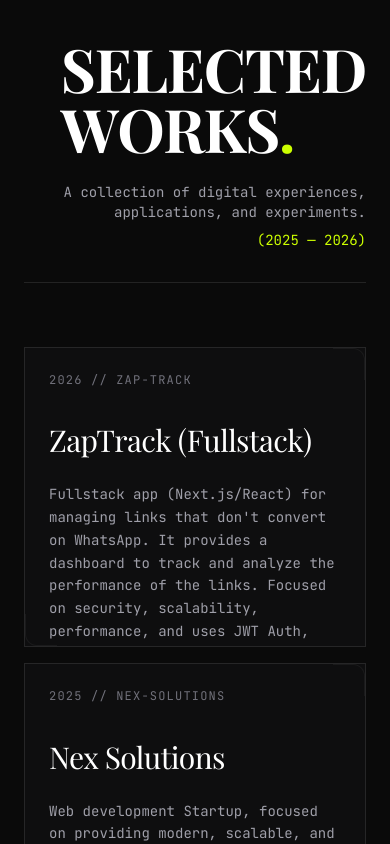
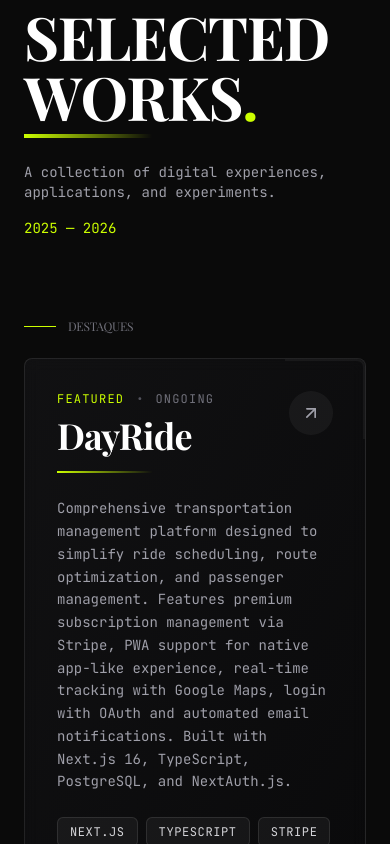
Before and after one commit to ViniMTrevisan/portfolio-vinimtrevisan, a Next.js app: page /en in a window 390 px wide. Shown: the part 5320-6164 px from the top of the page. Built offline with nearby package versions, Linux system fonts and the light colour scheme; no server answers; a web font is replaced by a local one.

Commit message:
atualizando links

```diff
--- a/messages/en.json
+++ b/messages/en.json
@@ -64,10 +64,12 @@
     "p3_desc": "Fullstack app (Node.js/React) for scheduling, with full CRUD, JWT authentication, and PostgreSQL DB.",
     "p4_title": "Nex Solutions",
     "p4_desc": "Web development Startup, focused on providing modern, scalable, and innovative solutions for companies with available prices and a great user experience.",
-    "p5_title": "ZapTrack (Fullstack)",
+    "p5_title": "ZapTrack",
     "p5_desc": "Fullstack app (Next.js/React) for managing links that don't convert on WhatsApp. It provides a dashboard to track and analyze the performance of the links. Focused on security, scalability, performance, and uses JWT Auth, Stripe, and PostgreSQL.",
     "p6_title": "Fabrica das Copias",
     "p6_desc": "Landing page for a big printing company, focused on providing a new modern, tech-savvy, and user-friendly experience and visual for the company.",
+    "p7_title": "DayRide",
+    "p7_desc": "Comprehensive transportation management platform designed to simplify ride scheduling, route optimization, and passenger management. Features premium subscription management via Stripe, PWA support for native app-like experience, real-time tracking with Google Maps, login with OAuth and automated email notifications. Built with Next.js 16, TypeScript, PostgreSQL, and NextAuth.js.",
     "github_button": "View on GitHub"
   },
   "Contact": {
--- a/messages/pt.json
+++ b/messages/pt.json
@@ -64,10 +64,12 @@
     "p3_desc": "App fullstack (Node.js/React) para agendamento, com CRUD completo, autenticação JWT e banco PostgreSQL.",
     "p4_title": "Nex Solutions",
     "p4_desc": "Startup de desenvolvimento web, focada em fornecer soluções modernas, escaláveis e inovadoras para empresas com preços acessíveis e uma experiência de usuário excepcional.",
-    "p5_title": "ZapTrack (Fullstack)",
+    "p5_title": "ZapTrack",
     "p5_desc": "App fullstack (Next.js/React) para gerenciar links que não convertem no WhatsApp. Fornece um dashboard para rastrear e analisar o desempenho dos links (anúncios), e um plano Freemium com 10 links ativos. Foco em segurança, escalabilidade, performance e utiliza JWT Auth, Stripe e PostgreSQL.",
     "p6_title": "Fabrica das Copias",
     "p6_desc": "Landing page para uma grande empresa de impressão, focada em fornecer uma experiência moderna, tecnológica e visual para a empresa.",
+    "p7_title": "DayRide",
+    "p7_desc": "Plataforma completa de gestão de transporte para simplificar agendamento de corridas, otimização de rotas e gerenciamento de passageiros. Oferece sistema de assinaturas premium via Stripe, suporte PWA para experiência mobile nativa, rastreamento em tempo real com Google Maps, login com OAuth e notificações por email automatizadas. Construído com Next.js 16, TypeScript, PostgreSQL e NextAuth.js.",
     "github_button": "Ver no GitHub"
   },
   "Contact": {
--- a/src/components/Projects.tsx
+++ b/src/components/Projects.tsx
@@ -4,27 +4,35 @@ import React from 'react';
 import { motion } from 'framer-motion';
 import { useActiveSection } from '@/contexts/ActiveSectionContext';
 import { useTranslations } from 'next-intl';
-import { ArrowUpRight, Github } from 'lucide-react';
-import Image from 'next/image';
+import { ArrowUpRight, ExternalLink } from 'lucide-react';
 
 const projectsData = [
   {
-    id: 'zap-track',
+    id: 'dayride',
+    titleKey: 'p7_title',
+    descKey: 'p7_desc',
+    technologies: ['Next.js', 'TypeScript', 'Stripe', 'PostgreSQL'],
+    githubUrl: 'https://github.com/ViniMTrevisan/dayride',
+    year: 'Ongoing',
+    featured: true
+  },
+  {
+    id: 'zaptrack',
     titleKey: 'p5_title',
     descKey: 'p5_desc',
     technologies: ['Next.js', 'Tailwind', 'PostgreSQL'],
     githubUrl: 'https://zaptrack.app.br/',
     year: '2026',
-    size: 'wide' // Spans 2 cols
+    featured: true
   },
   {
     id: 'nex-solutions',
     titleKey: 'p4_title',
     descKey: 'p4_desc',
     technologies: ['React', 'Framer', 'StartUp'],
-    githubUrl: 'https://solutions-nex.vercel.app/',
-    year: '2025',
-    size: 'wide' // Tall vertical
+    githubUrl: 'https://www.solutionsbynex.com/',
+    year: 'Ongoing',
+    featured: true
   },
   {
     id: 'ecommerce-api',
@@ -33,7 +41,7 @@ const projectsData = [
     technologies: ['Java', 'Spring Boot', 'AWS'],
     githubUrl: 'https://github.com/ViniMTrevisan/spring-e-commerce',
     year: '2025',
-    size: 'normal'
+    featured: false
   },
   {
     id: 'finance-app',
@@ -42,7 +50,7 @@ const projectsData = [
     technologies: ['Java', 'React'],
     githubUrl: 'https://app-financas-vinidev.vercel.app/',
     year: '2025',
-    size: 'wide'
+    featured: false
   },
   {
     id: 'fabrica-das-copias',
@@ -51,66 +59,141 @@ const projectsData = [
     technologies: ['Typescript', 'Next.js'],
     githubUrl: 'https://www.fabricadascopias.com.br/',
     year: '2025',
-    size: 'normal'
+    featured: false
   }
 ];
 
-const ProjectCard = ({ project, t, index }: { project: any, t: any, index: number }) => {
-
-  // Determine grid span based on size prop
-  let gridClass = "col-span-1 row-span-1";
-  if (project.size === 'large') gridClass = "md:col-span-2 md:row-span-2";
-  if (project.size === 'tall') gridClass = "md:col-span-1 md:row-span-2";
-  if (project.size === 'wide') gridClass = "md:col-span-2 md:row-span-1";
-
+const FeaturedProjectCard = ({ project, t, index }: { project: any, t: any, index: number }) => {
   return (
     <motion.div
       initial={{ opacity: 0, y: 50 }}
       whileInView={{ opacity: 1, y: 0 }}
-      transition={{ duration: 0.8, delay: index * 0.1 }}
-      viewport={{ once: true, margin: "-100px" }}
-      className={`group relative border border-white/10 bg-zinc-900/30 overflow-hidden ${gridClass} min-h-[300px] flex flex-col justify-between p-6 hover:bg-zinc-900/60 transition-colors duration-500`}
+      transition={{ duration: 0.6, delay: index * 0.15 }}
+      viewport={{ once: true, margin: "-50px" }}
+      className="group relative border border-white/10 bg-gradient-to-br from-zinc-900/50 to-zinc-950/50 backdrop-blur-sm overflow-hidden rounded-lg hover:border-primary/50 transition-all duration-500"
     >
-      {/* Hover Gradient Overlay */}
-      <div className="absolute inset-0 bg-gradient-to-t from-black/80 to-transparent opacity-0 group-hover:opacity-100 transition-opacity duration-500 z-10" />
+      {/* Animated Background Gradient */}
+      <div className="absolute inset-0 bg-gradient-to-br from-primary/5 via-transparent to-transparent opacity-0 group-hover:opacity-100 transition-opacity duration-700" />
 
-      {/* Content */}
-      <div className="relative z-20 flex flex-col h-full justify-between">
-        <div className="flex justify-between items-start">
-          <div className="font-mono text-xs text-zinc-500 uppercase tracking-widest group-hover:text-primary transition-colors">
-            {project.year} // {project.id}
+      {/* Shimmer Effect */}
+      <div className="absolute inset-0 -translate-x-full group-hover:translate-x-full transition-transform duration-1000 bg-gradient-to-r from-transparent via-white/5 to-transparent" />
+
+      <div className="relative p-8 md:p-10 h-full flex flex-col justify-between min-h-[400px]">
+        {/* Header */}
+        <div className="space-y-4">
+          <div className="flex items-start justify-between">
+            <div className="space-y-2">
+              <div className="flex items-center gap-3">
+                <span className="font-mono text-xs text-primary uppercase tracking-widest">
+                  Featured
+                </span>
+                <span className="font-mono text-xs text-zinc-600">•</span>
+                <span className="font-mono text-xs text-zinc-500 uppercase tracking-widest">
+                  {project.year}
+                </span>
               </div>
+              <h3 className="font-serif text-4xl md:text-5xl text-white font-bold group-hover:text-primary transition-colors duration-300">
+                {t(project.titleKey)}
+              </h3>
+            </div>
+
             <a
               href={project.githubUrl}
               target="_blank"
               rel="noreferrer"
-            className="p-2 rounded-full bg-white/5 hover:bg-white hover:text-black transition-all duration-300 opacity-0 group-hover:opacity-100 transform translate-y-4 group-hover:translate-y-0"
+              className="p-3 rounded-full bg-white/5 hover:bg-primary hover:scale-110 transition-all duration-300 group/btn"
+              aria-label={`Visit ${t(project.titleKey)}`}
             >
-            <ArrowUpRight size={18} />
+              <ArrowUpRight size={20} className="text-zinc-400 group-hover/btn:text-black transition-colors" />
             </a>
           </div>
 
-        <div className="translate-y-4 group-hover:translate-y-0 transition-transform duration-500">
-          <h3 className="font-serif text-3xl md:text-4xl text-white mb-2 group-hover:italic transition-all">
-            {t(project.titleKey)}
-          </h3>
-          <div className="h-[1px] w-12 bg-primary/50 mb-4 scale-x-0 group-hover:scale-x-100 origin-left transition-transform duration-500"></div>
-          <p className="font-mono text-sm text-zinc-400 mb-4 leading-relaxed">
+          <div className="h-[2px] w-24 bg-gradient-to-r from-primary to-transparent" />
+        </div>
+
+        {/* Description */}
+        <div className="space-y-6 flex-1 py-6">
+          <p className="font-mono text-sm md:text-base text-zinc-400 leading-relaxed">
             {t(project.descKey)}
           </p>
+
+          {/* Technologies */}
           <div className="flex flex-wrap gap-2">
             {project.technologies.map((tech: string) => (
-              <span key={tech} className="text-[10px] uppercase font-bold tracking-wider text-zinc-500 border border-zinc-800 px-2 py-1 rounded-sm">
+              <span
+                key={tech}
+                className="px-3 py-1.5 text-xs font-mono uppercase tracking-wider text-zinc-300 bg-white/5 border border-white/10 rounded-md hover:border-primary/50 hover:bg-white/10 transition-all duration-300"
+              >
                 {tech}
               </span>
             ))}
           </div>
         </div>
+
+        {/* Footer ID */}
+        <div className="font-mono text-xs text-zinc-700 uppercase tracking-widest pt-4 border-t border-white/5">
+          {project.id}
+        </div>
       </div>
 
-      {/* Decorative Corner */}
-      <div className="absolute top-0 right-0 w-8 h-8 border-t border-r border-white/10 rounded-tr-xl opacity-50 group-hover:opacity-100 group-hover:border-primary transition-colors duration-500" />
-      <div className="absolute bottom-0 left-0 w-8 h-8 border-b border-l border-white/10 rounded-bl-xl opacity-50 group-hover:opacity-100 group-hover:border-primary transition-colors duration-500" />
+      {/* Corner Accents */}
+      <div className="absolute top-0 right-0 w-20 h-20 border-t-2 border-r-2 border-white/5 group-hover:border-primary/30 transition-colors duration-500 rounded-tr-lg" />
+      <div className="absolute bottom-0 left-0 w-20 h-20 border-b-2 border-l-2 border-white/5 group-hover:border-primary/30 transition-colors duration-500 rounded-bl-lg" />
+    </motion.div>
+  );
+};
+
+const RegularProjectCard = ({ project, t, index }: { project: any, t: any, index: number }) => {
+  return (
+    <motion.div
+      initial={{ opacity: 0, y: 30 }}
+      whileInView={{ opacity: 1, y: 0 }}
+      transition={{ duration: 0.5, delay: index * 0.1 }}
+      viewport={{ once: true, margin: "-50px" }}
+      className="group relative border border-white/10 bg-zinc-900/30 backdrop-blur-sm overflow-hidden rounded-lg hover:border-primary/30 hover:bg-zinc-900/50 transition-all duration-500"
+    >
+      <div className="p-6 md:p-7 h-full flex flex-col justify-between min-h-[280px]">
+        {/* Header */}
+        <div className="space-y-3">
+          <div className="flex items-start justify-between">
+            <span className="font-mono text-xs text-zinc-600 uppercase tracking-widest">
+              {project.year}
+            </span>
+            <a
+              href={project.githubUrl}
+              target="_blank"
+              rel="noreferrer"
+              className="p-2 rounded-full bg-white/5 opacity-0 group-hover:opacity-100 hover:bg-white hover:scale-110 transition-all duration-300 group/btn"
+              aria-label={`Visit ${t(project.titleKey)}`}
+            >
+              <ExternalLink size={16} className="text-zinc-400 group-hover/btn:text-black transition-colors" />
+            </a>
+          </div>
+
+          <h3 className="font-serif text-2xl md:text-3xl text-white font-semibold group-hover:text-primary transition-colors duration-300">
+            {t(project.titleKey)}
+          </h3>
+
+          <div className="h-[1px] w-16 bg-gradient-to-r from-primary/50 to-transparent scale-x-0 group-hover:scale-x-100 origin-left transition-transform duration-500" />
+        </div>
+
+        {/* Description */}
+        <p className="font-mono text-xs md:text-sm text-zinc-500 leading-relaxed line-clamp-3 my-4">
+          {t(project.descKey)}
+        </p>
+
+        {/* Technologies */}
+        <div className="flex flex-wrap gap-1.5">
+          {project.technologies.map((tech: string) => (
+            <span
+              key={tech}
+              className="px-2 py-1 text-[10px] font-mono uppercase tracking-wider text-zinc-500 border border-zinc-800 rounded-sm group-hover:text-zinc-400 group-hover:border-zinc-700 transition-colors duration-300"
+            >
+              {tech}
+            </span>
+          ))}
+        </div>
+      </div>
     </motion.div>
   );
 };
@@ -119,35 +202,91 @@ export default function Projects() {
   const { setActiveSection } = useActiveSection();
   const t = useTranslations('Projects');
 
+  const featuredProjects = projectsData.filter(p => p.featured);
+  const regularProjects = projectsData.filter(p => !p.featured);
+
   return (
     <section
       id="projects"
-      className="w-full py-32 px-6 md:px-12 relative bg-background"
+      className="w-full py-24 md:py-32 px-6 md:px-12 relative bg-background"
       onMouseEnter={() => setActiveSection('#projects')}
     >
       <div className="max-w-[1400px] mx-auto">
         {/* Section Header */}
         <motion.div
-          className="flex flex-col md:flex-row justify-between items-end mb-16 border-b border-white/10 pb-8"
-          initial={{ opacity: 0 }}
-          whileInView={{ opacity: 1 }}
+          className="mb-20 space-y-6"
+          initial={{ opacity: 0, y: 20 }}
+          whileInView={{ opacity: 1, y: 0 }}
+          transition={{ duration: 0.6 }}
           viewport={{ once: true }}
         >
-          <h2 className="text-6xl md:text-8xl font-serif font-bold text-white tracking-tighter">
-            {t('header_title_1')}<br />{t('header_title_2')}<span className="text-primary text-6xl">.</span>
+          <div className="space-y-2">
+            <h2 className="text-6xl md:text-8xl font-serif font-bold text-white tracking-tighter leading-none">
+              {t('header_title_1')}
+              <br />
+              {t('header_title_2')}
+              <span className="text-primary">.</span>
             </h2>
-          <div className="mt-6 md:mt-0 font-mono text-sm text-zinc-400 max-w-sm text-right">
-            <p>{t('header_desc')}</p>
-            <p className="mt-2 text-primary">(2025 — 2026)</p>
+            <div className="h-1 w-32 bg-gradient-to-r from-primary via-primary/50 to-transparent" />
+          </div>
+
+          <div className="flex flex-col md:flex-row md:items-end md:justify-between gap-4">
+            <p className="font-mono text-sm md:text-base text-zinc-400 max-w-xl">
+              {t('header_desc')}
+            </p>
+            <span className="font-mono text-sm text-primary">
+              2025 — 2026
+            </span>
           </div>
         </motion.div>
 
-        {/* Bento Grid layout */}
-        <div className="grid grid-cols-1 md:grid-cols-2 lg:grid-cols-3 gap-4 md:gap-6 auto-rows-[300px]">
-          {projectsData.map((project, index) => (
-            <ProjectCard key={project.id} project={project} t={t} index={index} />
+        {/* Featured Projects */}
+        {featuredProjects.length > 0 && (
+          <div className="mb-12 md:mb-16 space-y-6">
+            <motion.div
+              initial={{ opacity: 0, x: -20 }}
+              whileInView={{ opacity: 1, x: 0 }}
+              transition={{ duration: 0.5 }}
+              viewport={{ once: true }}
+              className="flex items-center gap-3"
+            >
+              <div className="h-[1px] w-8 bg-primary" />
+              <h3 className="font-mono text-xs uppercase tracking-widest text-zinc-500">
+                Destaques
+              </h3>
+            </motion.div>
+
+            <div className="grid grid-cols-1 lg:grid-cols-2 gap-6">
+              {featuredProjects.map((project, index) => (
+                <FeaturedProjectCard key={project.id} project={project} t={t} index={index} />
               ))}
             </div>
+          </div>
+        )}
+
+        {/* Regular Projects */}
+        {regularProjects.length > 0 && (
+          <div className="space-y-6">
+            <motion.div
+              initial={{ opacity: 0, x: -20 }}
+              whileInView={{ opacity: 1, x: 0 }}
+              transition={{ duration: 0.5 }}
+              viewport={{ once: true }}
+              className="flex items-center gap-3"
+            >
+              <div className="h-[1px] w-8 bg-zinc-700" />
+              <h3 className="font-mono text-xs uppercase tracking-widest text-zinc-600">
+                Outros Projetos
+              </h3>
+            </motion.div>
+
+            <div className="grid grid-cols-1 md:grid-cols-2 lg:grid-cols-3 gap-4 md:gap-5">
+              {regularProjects.map((project, index) => (
+                <RegularProjectCard key={project.id} project={project} t={t} index={index + featuredProjects.length} />
+              ))}
+            </div>
+          </div>
+        )}
       </div>
     </section>
   );
```
Lines whose indentation alone changed are shown as unchanged.
